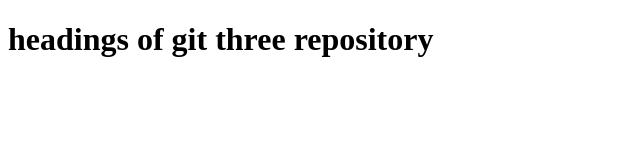
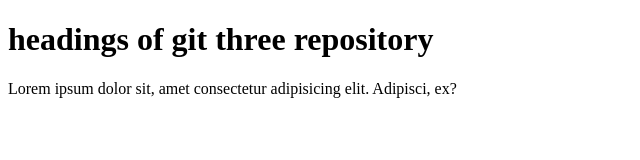
Before and after one commit to Deepb112005/learn-git, a plain HTML site: page index.html in a window 1280 px wide. Shown: the whole page, without its empty margins (0-640 px from the left). Drawn offline with Linux system fonts and the light colour scheme.

Commit message:
modified indeex file in main branch

```diff
--- a/index.html
+++ b/index.html
@@ -9,5 +9,8 @@
     <h1>
         headings of git three repository
     </h1>
+    <p>
+        Lorem ipsum dolor sit, amet consectetur adipisicing elit. Adipisci, ex?
+    </p>
 </body>
 </html>
```
